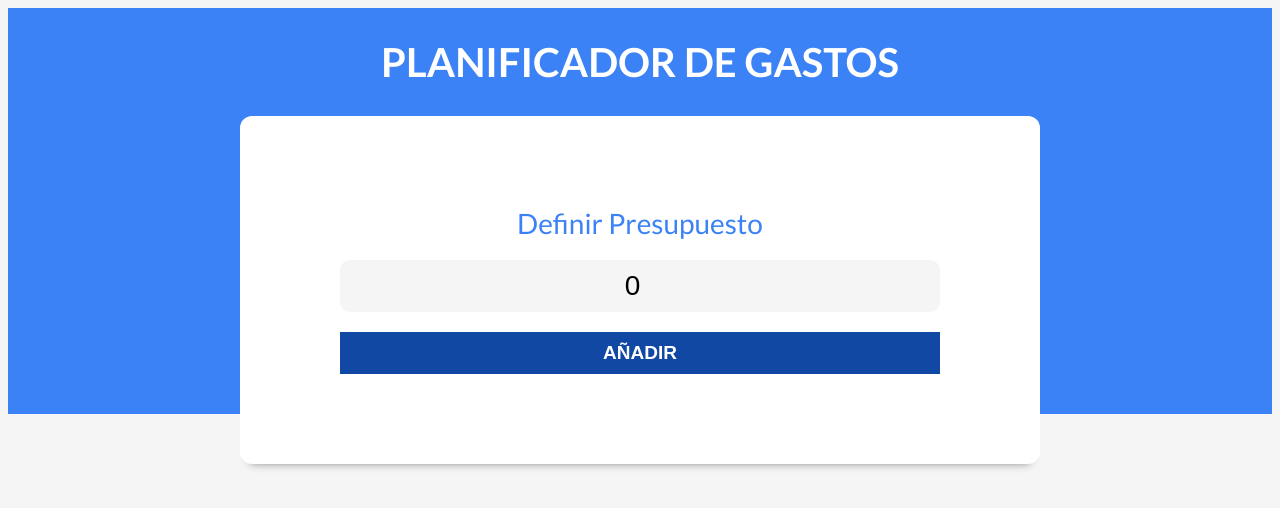
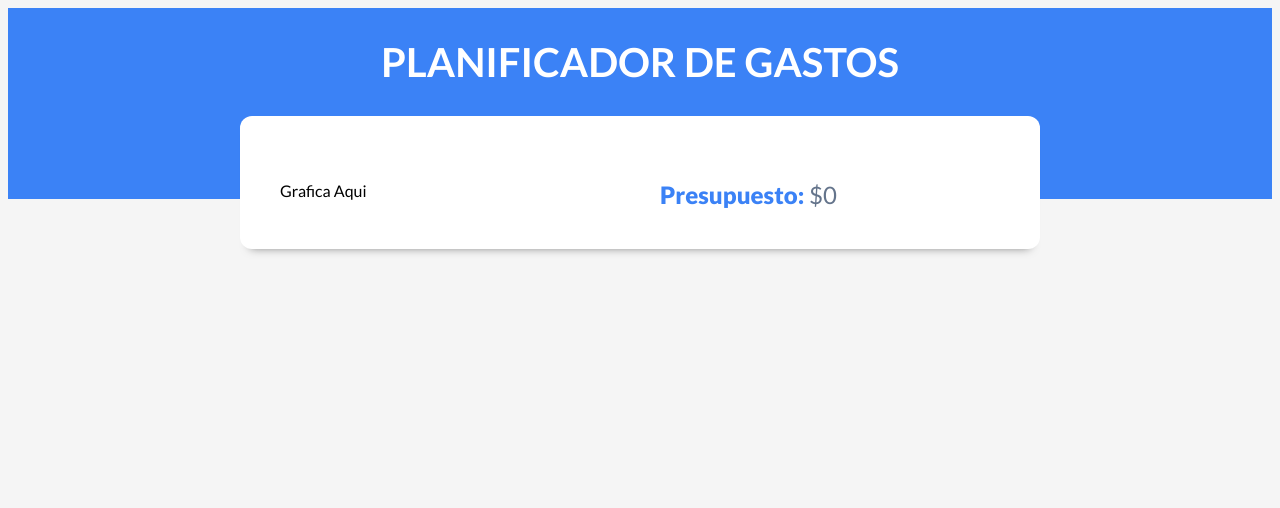
Before and after one commit to floaguirre/react_presupuesto, a React (Vite) app: page / in a window 1280 px wide. Both pictures are taken after a click on the input "Añadir". Shown: the top 508 px of the page. Built offline with nearby package versions, Linux system fonts and the light colour scheme.

Commit message:
componente para el control del presupuesto

```diff
--- /dev/null
+++ b/src/components/ControlPresupuesto.jsx
@@ -0,0 +1,18 @@
+
+
+const ControlPresupuesto = ({presupuesto}) => {
+  return (
+    <div className="contenedor-presupuesto contenedor sombra dos-columnas">
+        <div>
+            <p>Grafica Aqui</p>
+        </div>
+        <div className="contenido-presupuesto">
+            <p>
+                <span>Presupuesto:</span> {`$${presupuesto}`}
+            </p>
+        </div>
+    </div>
+  )
+}
+
+export default ControlPresupuesto
--- a/src/components/Header.jsx
+++ b/src/components/Header.jsx
@@ -1,4 +1,5 @@
 import NewBudget from "./NewBudget"
+import ControlPresupuesto from "./ControlPresupuesto"
 
 const Header = ({
     presupuesto,
@@ -8,11 +9,19 @@ const Header = ({
   return (
     <header>
         <h1>Planificador de Gastos</h1>
-        <NewBudget
+        {isValidPresupuesto ? (
+            <ControlPresupuesto
+                presupuesto={presupuesto}
+            />
+        ) : (
+            <NewBudget
             presupuesto={presupuesto}
             setPresupuesto={setPresupuesto}
             setIsValidPresupuesto={setIsValidPresupuesto}
         />
+
+        )}
+
     </header>
   )
 }
```
